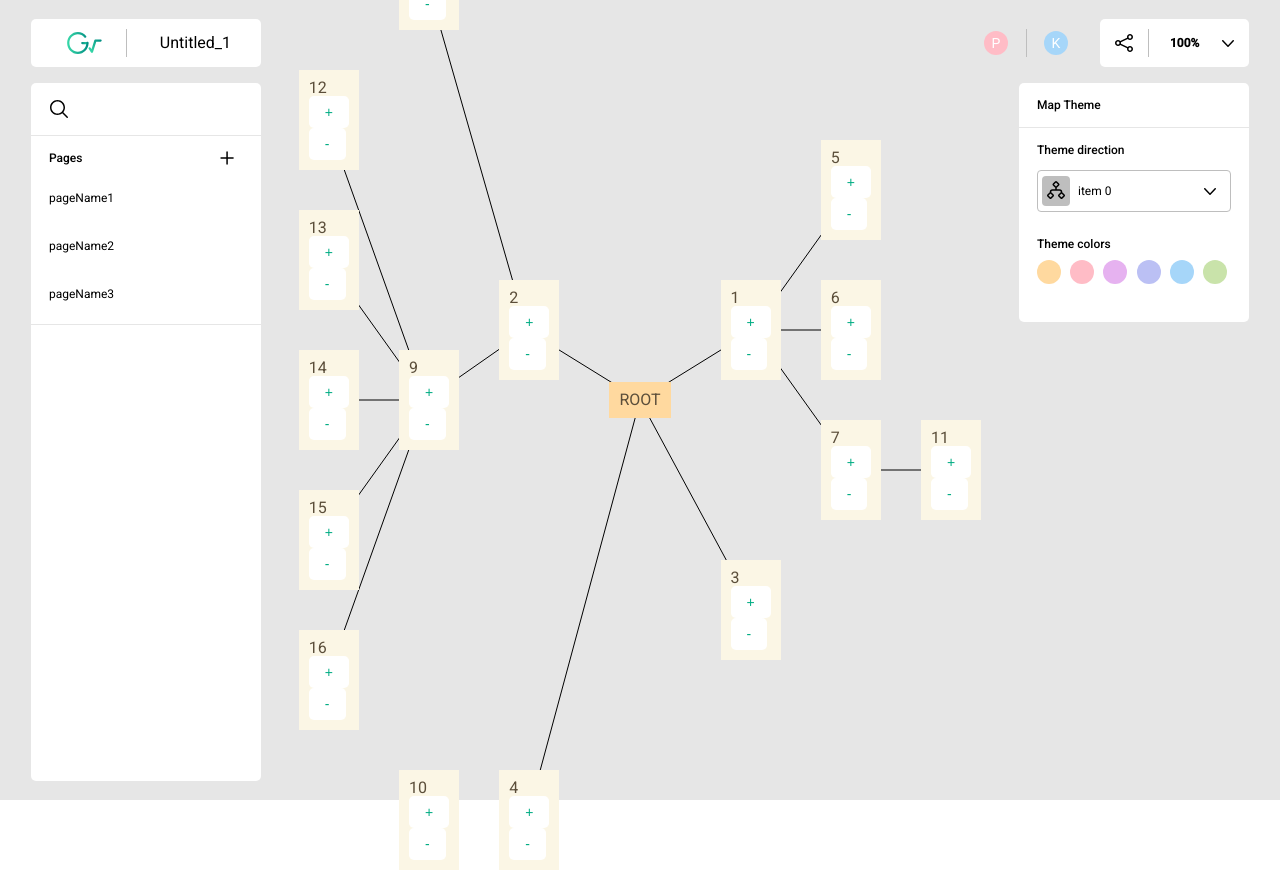
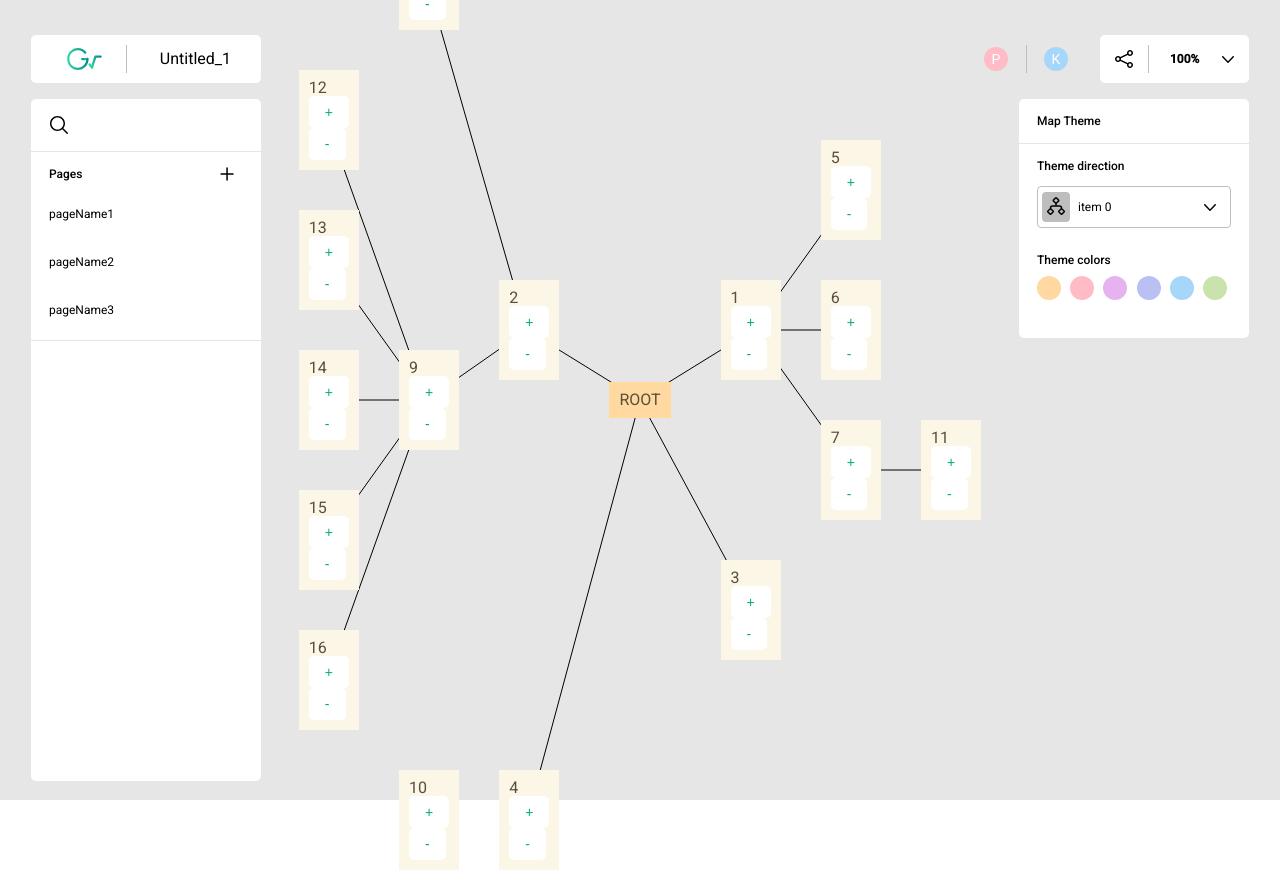
Before and after one commit to Groot-GT/groot-client, a React (Vite) app: page / in a window 1280 px wide. Built offline with nearby package versions, Linux system fonts and the light colour scheme.

Commit message:
#22 style: DrawTemplate, WorkspaceTemplate margin 다른 문제 해결

```diff
--- a/src/components/templates/DrawTemplate/style.ts
+++ b/src/components/templates/DrawTemplate/style.ts
@@ -14,7 +14,7 @@ export const TopWrapper = styled.div`
   display: flex;
   flex-direction: row;
   justify-content: space-between;
-  margin-bottom: 16px;
+  margin: 16px 0;
 `;
 
 export const TopRightWrapper = styled.div`
--- a/src/components/templates/WorkspaceTemplate/style.ts
+++ b/src/components/templates/WorkspaceTemplate/style.ts
@@ -12,14 +12,13 @@ export const WorkspaceWrapper = styled.div`
   `};
 `;
 
-export const TopWrapper = styled.div`
+export const LayerWrapper = styled.div`
   width: 100%;
   display: flex;
   flex-direction: row;
   justify-content: space-between;
-  margin-bottom: 16px;
+  margin: 16px 0;
 `;
-
 export const TopRightWrapper = styled.div`
   z-index: 3;
   display: flex;
```
